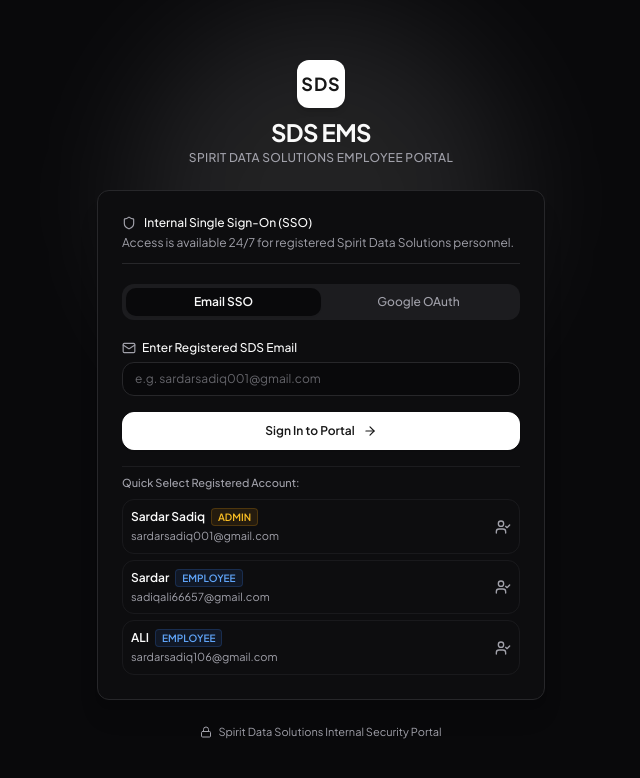
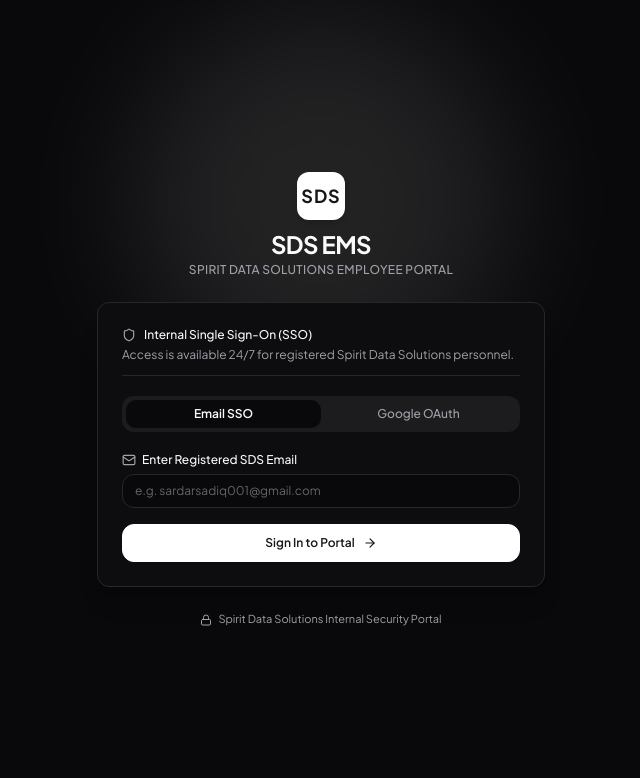
Before and after one commit to Sardar-Sadiq/SDS-Portal, a React (Vite) app: page /login in a window 1280 px wide. Shown: the top 778 px of the page, without its empty margins (319-959 px from the left). Built offline with nearby package versions, Linux system fonts and the light colour scheme; no server answers; the database is empty.

Commit message:
ready to deploy

```diff
--- a/src/context/store-context.jsx
+++ b/src/context/store-context.jsx
@@ -62,10 +62,13 @@ export const StoreProvider = ({ children }) => {
           let employee = null;
           let sdsData = null;
 
+          // Query only the logged-in user's row — prevents full-table scan on concurrent logins
           try {
             const { data } = await supabase
               .from('SDS_Employees')
-              .select('*');
+              .select('*')
+              .ilike('email', userEmail)
+              .limit(1);
             sdsData = data;
           } catch (e) {
             sdsData = null;
--- a/src/modules/auth/components/AuthCallback.jsx
+++ b/src/modules/auth/components/AuthCallback.jsx
@@ -127,11 +127,12 @@ export const AuthCallback = () => {
         console.log('AuthCallback: Resolved user email:', userEmail);
         if (isMounted) setStatusMessage(`Verifying permissions for ${userEmail}...`);
 
-        // 6. Query SDS_Employees matching clean email
-        console.log('AuthCallback: Querying SDS_Employees table...');
+        // Query only the authenticated user's row — avoids full table scan
         const { data: sdsRows, error: sdsError } = await supabase
           .from('SDS_Employees')
-          .select('*');
+          .select('*')
+          .ilike('email', userEmail)
+          .limit(1);
 
         if (sdsError) {
           console.error('AuthCallback: Database error on SDS_Employees:', sdsError);
--- a/src/modules/auth/components/LoginView.jsx
+++ b/src/modules/auth/components/LoginView.jsx
@@ -3,7 +3,7 @@ import { useSearchParams, useNavigate } from 'react-router-dom';
 import { supabase } from '@/lib/supabaseClient';
 import { useStore } from '@/context/store-context';
 import { Button } from '@/components/ui/button';
-import { Shield, Lock, AlertCircle, Loader2, Mail, ArrowRight, UserCheck, CheckCircle2 } from 'lucide-react';
+import { Shield, Lock, AlertCircle, Loader2, Mail, ArrowRight } from 'lucide-react';
 
 export const LoginView = () => {
   const navigate = useNavigate();
@@ -35,12 +35,7 @@ export const LoginView = () => {
     bannerMessage = msgParam || 'Authentication failed. Please try again.';
   }
 
-  // Registered SDS employees list for 1-click login convenience
-  const AUTHORIZED_ACCOUNTS = [
-    { email: 'sardarsadiq001@gmail.com', name: 'Sardar Sadiq', role: 'Admin', department: 'Manager' },
-    { email: 'sadiqali66657@gmail.com', name: 'Sardar', role: 'Employee', department: 'Developer' },
-    { email: 'sardarsadiq106@gmail.com', name: 'ALI', role: 'Employee', department: 'Developer' }
-  ];
+
 
   const handleDirectEmailLogin = async (e, directEmail) => {
     if (e) e.preventDefault();
@@ -60,7 +55,9 @@ export const LoginView = () => {
       try {
         const { data: sdsRows } = await supabase
           .from('SDS_Employees')
-          .select('*');
+          .select('*')
+          .ilike('email', targetEmail)
+          .limit(1);
 
         if (sdsRows && sdsRows.length > 0) {
           employee = sdsRows.find(
@@ -71,19 +68,7 @@ export const LoginView = () => {
         // Silent query fallback
       }
 
-      // 2. Hardcoded fallback matching against SDS registered employee allowlist
-      if (!employee) {
-        const foundLocal = AUTHORIZED_ACCOUNTS.find(acc => acc.email === targetEmail);
-        if (foundLocal) {
-          employee = {
-            id: foundLocal.email === 'sardarsadiq001@gmail.com' ? '556836_IN' : '123456_IN',
-            email: foundLocal.email,
-            full_name: foundLocal.name,
-            role: foundLocal.role.toLowerCase(),
-            department: foundLocal.department
-          };
-        }
-      }
+
 
       if (!employee) {
         setErrorMessage(`The email "${targetEmail}" is not registered in SDS EMS. Contact your administrator.`);
@@ -248,43 +233,7 @@ export const LoginView = () => {
                 )}
               </Button>
 
-              {/* Quick Select Authorized Accounts */}
-              <div className="pt-2 space-y-2 border-t border-border/60">
-                <span className="text-[11px] font-medium text-muted-foreground block">
-                  Quick Select Registered Account:
-                </span>
-                <div className="space-y-1.5">
-                  {AUTHORIZED_ACCOUNTS.map((acc) => (
-                    <button
-                      key={acc.email}
-                      type="button"
-                      disabled={loading}
-                      onClick={() => {
-                        setEmailInput(acc.email);
-                        handleDirectEmailLogin(null, acc.email);
-                      }}
-                      className="w-full text-left p-2 rounded-lg border border-border/50 hover:border-primary/40 hover:bg-accent/50 transition-all group flex items-center justify-between"
-                    >
-                      <div className="space-y-0.5">
-                        <div className="text-xs font-semibold text-foreground group-hover:text-primary transition-colors flex items-center gap-1.5">
-                          <span>{acc.name}</span>
-                          <span className={`text-[10px] px-1.5 py-0.2 rounded font-mono uppercase ${
-                            acc.role === 'Admin'
-                              ? 'bg-amber-500/10 text-amber-600 dark:text-amber-400 border border-amber-500/20'
-                              : 'bg-blue-500/10 text-blue-600 dark:text-blue-400 border border-blue-500/20'
-                          }`}>
-                            {acc.role}
-                          </span>
-                        </div>
-                        <div className="text-[11px] text-muted-foreground">
-                          {acc.email}
-                        </div>
-                      </div>
-                      <UserCheck className="w-4 h-4 text-muted-foreground group-hover:text-primary transition-colors shrink-0" />
-                    </button>
-                  ))}
-                </div>
-              </div>
+
             </form>
           ) : (
             <div className="space-y-4">
--- a/src/modules/profile/services/profileService.js
+++ b/src/modules/profile/services/profileService.js
@@ -1,4 +1,42 @@
 import { supabase } from '@/lib/supabaseClient';
+
+// ── In-memory avatar cache with TTL + max-size eviction ─────────────────────
+// Acts as L1 cache so repeated reads never hit localStorage.
+// Max 50 entries (way more than 18 employees), TTL = 30 minutes.
+const AVATAR_CACHE_MAX = 50;
+const AVATAR_CACHE_TTL_MS = 30 * 60 * 1000; // 30 min
+const _avatarMemCache = new Map(); // key → { payload, expiresAt }
+
+function _cacheSet(key, payload) {
+  // Evict oldest entry when at capacity
+  if (_avatarMemCache.size >= AVATAR_CACHE_MAX) {
+    const oldestKey = _avatarMemCache.keys().next().value;
+    _avatarMemCache.delete(oldestKey);
+  }
+  _avatarMemCache.set(key, { payload, expiresAt: Date.now() + AVATAR_CACHE_TTL_MS });
+}
+
+function _cacheGet(key) {
+  const entry = _avatarMemCache.get(key);
+  if (!entry) return null;
+  if (Date.now() > entry.expiresAt) {
+    _avatarMemCache.delete(key);
+    return null;
+  }
+  return entry.payload;
+}
+
+function _clearSdsAvatarLocalStorage() {
+  try {
+    const keysToRemove = [];
+    for (let i = 0; i < localStorage.length; i++) {
+      const k = localStorage.key(i);
+      if (k && k.startsWith('sds_avatar_')) keysToRemove.push(k);
+    }
+    keysToRemove.forEach(k => localStorage.removeItem(k));
+  } catch (e) { /* silent */ }
+}
+// ─────────────────────────────────────────────────────────────────────────────
 
 export const SUPPORTED_AVATAR_STYLES = [
   { id: 'bottts', name: 'Bottts', category: 'Tech Robot', gender: 'all' },
@@ -39,11 +77,11 @@ export const profileService = {
   },
 
   /**
-   * Save avatar selection to browser localStorage per employee email.
+   * Save avatar selection — writes to in-memory cache first, then localStorage.
+   * Handles QuotaExceededError by clearing old sds_avatar_* entries and retrying once.
    */
   saveLocalAvatar(email, avatarStyle, avatarSeed) {
     if (!email) return;
-    try {
     const key = `sds_avatar_${email.trim().toLowerCase()}`;
     const payload = {
       avatarStyle,
@@ -51,22 +89,38 @@ export const profileService = {
       avatarUrl: this.getDiceBearUrl(avatarStyle, avatarSeed),
       updatedAt: new Date().toISOString()
     };
-      localStorage.setItem(key, JSON.stringify(payload));
-    } catch (e) {}
+    // Always update in-memory cache first (never throws)
+    _cacheSet(key, payload);
+    // Persist to localStorage with quota guard
+    const writeToLS = () => localStorage.setItem(key, JSON.stringify(payload));
+    try {
+      writeToLS();
+    } catch (e) {
+      if (e && (e.name === 'QuotaExceededError' || e.code === 22)) {
+        _clearSdsAvatarLocalStorage();
+        try { writeToLS(); } catch (_) { /* give up gracefully */ }
+      }
+    }
   },
 
   /**
-   * Get cached avatar selection from browser localStorage per employee email.
+   * Get cached avatar — reads in-memory cache first (O(1)), then localStorage.
    */
   getLocalAvatar(email) {
     if (!email) return null;
+    const key = `sds_avatar_${email.trim().toLowerCase()}`;
+    // Fast path: in-memory cache hit
+    const memHit = _cacheGet(key);
+    if (memHit) return memHit;
+    // Slow path: localStorage
     try {
-      const key = `sds_avatar_${email.trim().toLowerCase()}`;
       const item = localStorage.getItem(key);
       if (item) {
-        return JSON.parse(item);
+        const parsed = JSON.parse(item);
+        _cacheSet(key, parsed); // warm the memory cache
+        return parsed;
       }
-    } catch (e) {}
+    } catch (e) { /* ignore parse/access errors */ }
     return null;
   },
 
--- a/vite.config.js
+++ b/vite.config.js
@@ -14,6 +14,21 @@ export default defineConfig({
     port: 3000,
     open: true,
   },
+  build: {
+    sourcemap: false,
+    chunkSizeWarningLimit: 600,
+    rollupOptions: {
+      output: {
+        manualChunks: {
+          'vendor-react': ['react', 'react-dom', 'react-router-dom'],
+          'vendor-supabase': ['@supabase/supabase-js'],
+          'vendor-charts': ['recharts'],
+          'vendor-motion': ['framer-motion', 'motion'],
+          'vendor-ui': ['lucide-react', 'clsx', 'tailwind-merge', 'next-themes'],
+        },
+      },
+    },
+  },
   test: {
     globals: true,
     environment: 'jsdom',
```
Also changed, not shown: vercel.json (added). Lines whose indentation alone changed are shown as unchanged.
